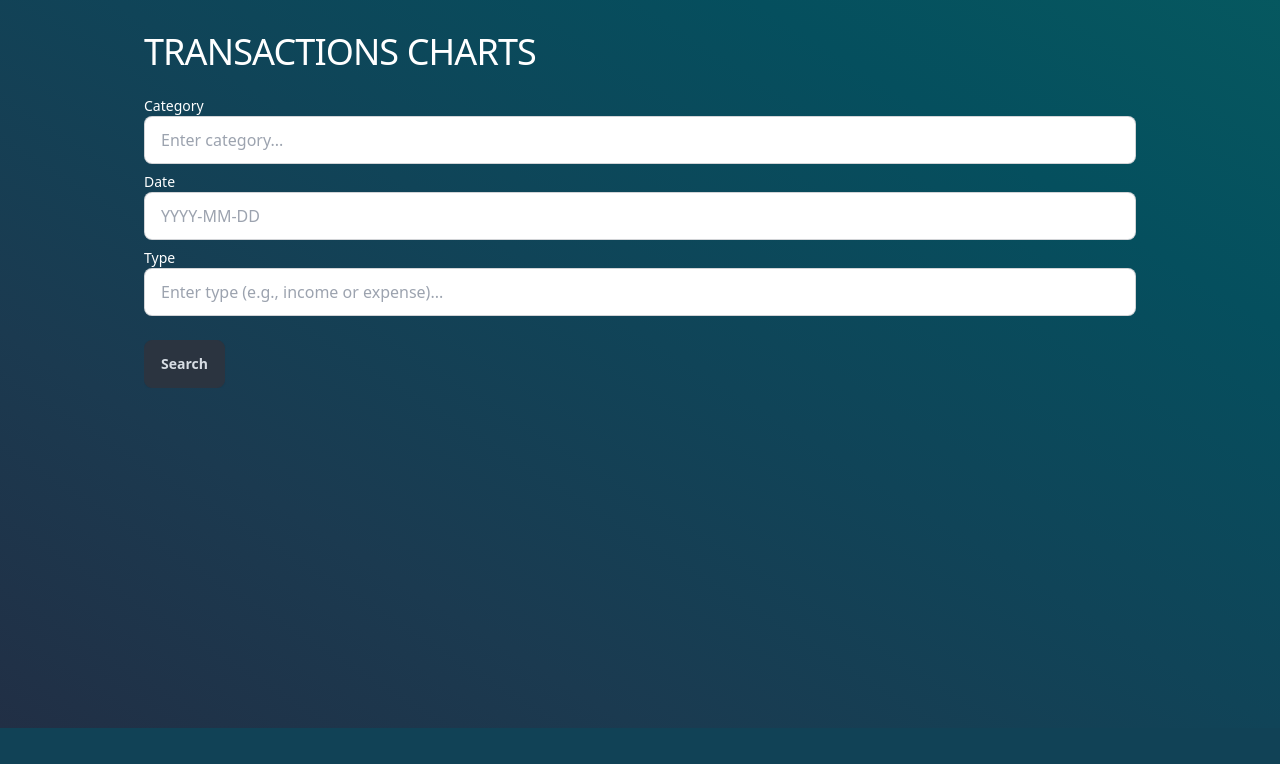
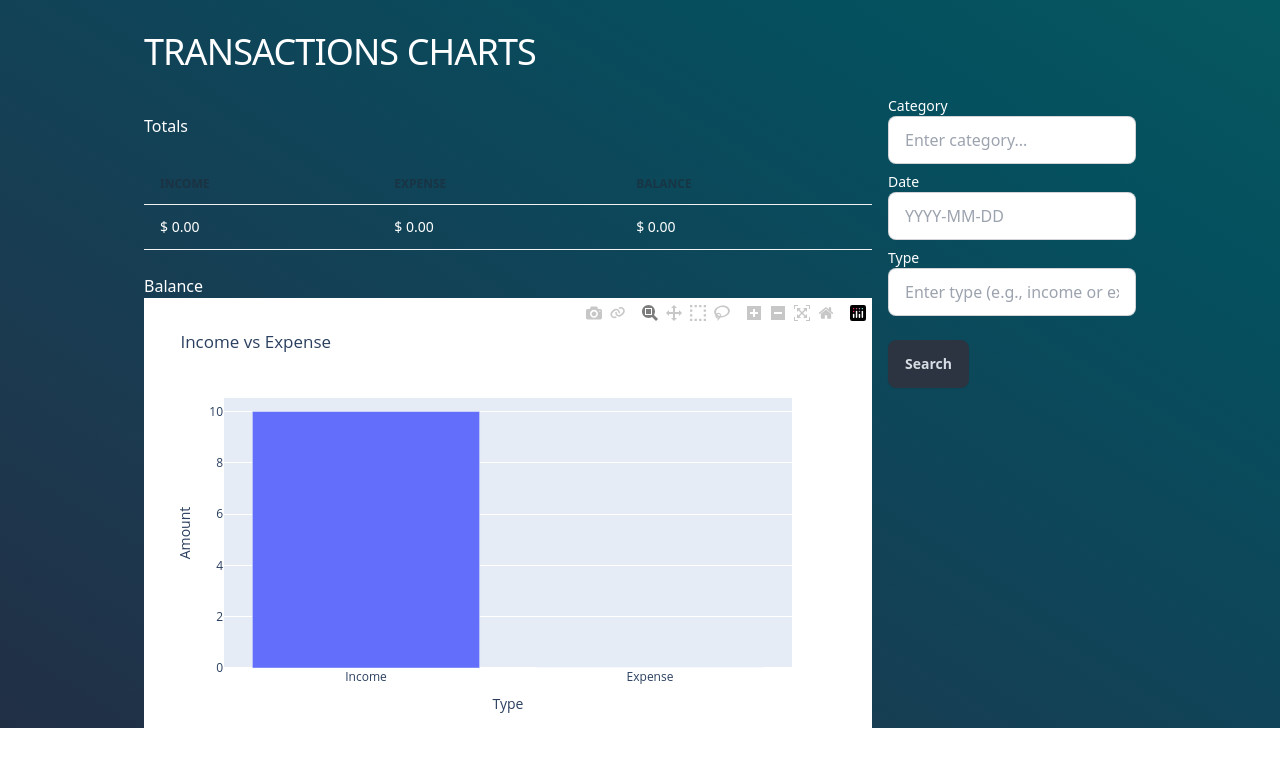
Before and after one commit to manolisfcb/FinanceTracker, a Flask app: page /transactions_charts in a window 1280 px wide. Shown: the part 72-836 px from the top of the page. Before the commit the page ends 800 px from the top, so only its background shows below. Run offline with Flask 3, Linux system fonts and the light colour scheme; a user stored in the database is signed in; tables that the repository leaves empty hold one stand-in row (values such as "Sample post"); parts of the project's set-up code (start-up, migrations or seed data) failed here and were passed over; some libraries are stand-ins or nearby versions.

Commit message:
Add transaction charts functionality; implement income vs expense bar chart and enhance filtering

```diff
--- /dev/null
+++ b/src/resources/charting.py
@@ -0,0 +1,10 @@
+import plotly.express as px
+from pandas import DataFrame
+
+
+def plot_income_expense_bar_char(df: DataFrame):
+    x_vals = ['Income', 'Expense']
+    y_vals = [df[df['type'] == 'income']['amount'].sum(), df[df['type'] == 'expense']['amount'].sum()]
+    fig = px.bar(x=x_vals, y=y_vals, labels={'x': 'Type', 'y': 'Amount'}, title='Income vs Expense')
+
+    return fig
--- a/src/routes/transactions_charts.py
+++ b/src/routes/transactions_charts.py
@@ -1,7 +1,7 @@
 from flask import Blueprint, render_template, flash, redirect, url_for, make_response
 from .main import main_bp
 from flask_login import login_user, logout_user, login_required, current_user, UserMixin, LoginManager
-
+import plotly.express as px
 from flask import Blueprint, render_template, request
 from app import db
 from src.models.Transaction import TransactionModel, Category, TransactionType
@@ -9,14 +9,48 @@ from sqlalchemy import or_, and_, case, func
 from src.utils.filter import filter, get_totals
 from app import htmx
 from werkzeug.utils import secure_filename
+from src.resources.charting import plot_income_expense_bar_char
 from io import TextIOWrapper
 import csv
 from datetime import datetime
+import pandas as pd
 from src.resources.TransactionFactory import TransactionFactory, allowed_banks
+from src.utils.filter import filter_by_columns_ilike
 # @main_bp.route('/transactions', methods=['GET', 'POST'])
 # @login_required
 # def transactions():
 
 @main_bp.route('/transactions_charts', methods=['GET'])
 def transactions_charts():
-    return render_template('transactions_charts.html')
+
+    category = request.args.get('category', '').strip()
+    date = request.args.get('date', '').strip()
+    transaction_type = request.args.get('type', '').strip()
+        # Aplicar filtros dinámicamente
+
+    filterss=[
+        {'column': 'user_id', 'value': current_user.id, 'model': TransactionModel},
+        {'column': 'name', 'value': category, 'model': Category},
+        {'column': 'date', 'value': date, 'model': TransactionModel},
+        {'column': 'type', 'value': transaction_type, 'model': TransactionType}
+    ]
+
+    filters = filter_by_columns_ilike(filterss)
+    query = TransactionModel.query.join(Category)
+    query = query.filter(*filters)
+    transactions = query.all()
+    transactions = [transaction.serialize() for transaction in transactions]
+    df = pd.DataFrame(transactions)
+
+    bar_chart = plot_income_expense_bar_char(df)
+
+    context = {
+        'bar_chart': bar_chart.to_html(),
+        'transactions': df.to_dict(orient='records'),
+        'totals': get_totals(query)
+    }
+
+        # Renderizar la página con HTMX si se usa
+    if request.headers.get('HX-Request'):
+        return render_template('partials/transaction_chart.html', **context)
+    return render_template('transactions_charts.html', **context)
--- a/src/templates/base.html
+++ b/src/templates/base.html
@@ -21,7 +21,7 @@
     <!-- Custom files -->
     <link href="{{ url_for('static', filename='css/styles.css') }}" rel="stylesheet">
 
-
+    <script src="https://cdn.plot.ly/plotly-2.35.2.min.js" charset="utf-8"></script>
 
     {% block extra_head %}
     {% endblock %}
--- /dev/null
+++ b/src/templates/partials/transaction_chart.html
@@ -0,0 +1,29 @@
+<h1 class="mt-4 mb-6 prose prose-2x1 text-white">
+    Totals
+</h1>
+
+<table class="table">
+    <thead class="text-xs text-white uppercase">
+        <tr>
+            <th class="px-6 py-3">Income</th>
+            <th class="px-6 py-3">Expense</th>
+            <th class="px-6 py-3">Balance</th>
+        </tr>
+    </thead>
+    <tbody>
+        <tr class="text-sm">
+            <td class="px-6 py-4">$ {{ totals.total_income|currency }}</td>
+            <td class="px-6 py-4">$ {{ totals.total_expenses|currency }}</td>
+            <td class="px-6 py-4">$ {{ totals.total_amount|currency }}</td>
+        </tr>
+</table>
+
+<br>
+
+
+
+<div class="relative overflow-x-auto text-white">
+    <p>Balance</p>
+    {{bar_chart|safe}}
+
+</div>
--- a/src/templates/transactions.html
+++ b/src/templates/transactions.html
@@ -56,7 +56,7 @@
                     {% endif %}
                 </div>
 
-            </div>
+             </div>
 
             <!-- 1 de cuatro columnas para el formulario de filtros -->
         <div class = "col-span-1">
--- a/src/templates/transactions_charts.html
+++ b/src/templates/transactions_charts.html
@@ -35,9 +35,19 @@
     TRANSACTIONS CHARTS
 </h1>
 <div class = "relative overflow-x-auto text-white">
-    <div class = "flex flex-col-reverse">
 
-        <form hx-get="/transactions" hx-target="#transaction-container" hx-swap="outerHTML">
+    <div class = "flex flex-col-reverse md:grid md:grid-cols-4 md:gap4">
+         <!-- 3 de cuatro columnas para la tabla   -->
+         <div class = "col-span-3 me-4 ">
+            <div id = "transaction-container-char">
+                {% include 'partials/transaction_chart.html' %}
+            </div>
+
+         </div>
+
+        <!-- 1 de cuatro columnas para el formulario de filtros -->
+    <div class = "col-span-1">
+        <form hx-get="/transactions_charts" hx-target="#transaction-container-char" hx-swap="innerHTML">
             <!-- Category Filter -->
             <div class="mb-2 form-control">
                 <label for="category" class="text-white text-sm">Category</label>
@@ -58,8 +68,11 @@
 
             <button type="submit" class="btn btn-neutral mt-4">Search</button>
         </form>
+
     </div>
+
     </div>
+</div>
 <script src="https://cdn.jsdelivr.net/npm/bootstrap@5.0.2/dist/js/bootstrap.bundle.min.js" integrity="sha384-MrcW6ZMFYlzcLA8Nl+NtUVF0sA7MsXsP1UyJoMp4YLEuNSfAP+JcXn/tWtIaxVXM" crossorigin="anonymous"></script>
 
 
--- a/src/utils/filter.py
+++ b/src/utils/filter.py
@@ -2,36 +2,33 @@ from sqlalchemy import and_, case, func
 from src.models.Transaction import TransactionModel, TransactionType
 
 
-def filter(model, filter, relation=None):
+def filter(qs, filter, relation=None):
     """
     Function to filter a model with a dictionary
     :param model: Model to filter
     :param filter: Dictionary with the filters
     :param relation: Relation to filter
     :return: Query with the filters
+
+    qs: QuerySet
     """
-    query = model.query
-    for key, value in filter.items():
-        if hasattr(model, key):
-            column = getattr(model, key)
-            if isinstance(value, dict):
-                conditions = []
-                if 'gte' in value:
-                    conditions.append(getattr(model, key) >= value['gte'])
-                if 'lte' in value:
-                    conditions.append(getattr(model, key) <= value['lte'])
-                if 'eq' in value:
-                    conditions.append(getattr(model, key) == value['eq'])
-                if 'ne' in value:
-                    conditions.append(getattr(model, key) != value['ne'])
-                query = query.filter(and_(*conditions))
+            # Aplicar filtros dinámicamente
+
+
+def filter_by_columns_ilike(filters):
+    output_filter = []
+    for filter in filters:
+        if filter['value']:
+            column = getattr(filter['model'], filter['column'])
+            if column is not None:
+                output_filter.append(column.ilike(f"%{filter['value']}%"))
             else:
-                query = query.filter(column == value)
-        elif relation and hasattr(relation, key):
-            rel_model = relation[key]
-            query = query.join(rel_model).filter(rel_model.name == value)
+                continue
+        else:
+            continue
+    return output_filter
 
-    return query
+
 
 def get_totals(query):
     # Calcular totales en una sola consulta
```
Also changed, not shown: src/routes/transactions.py (+9 -8 lines), src/models/Transaction.py (line endings or trailing spaces), src/templates/partials/transaction_table.html (indentation only).
